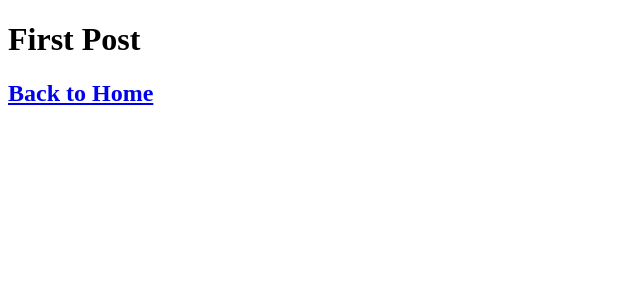
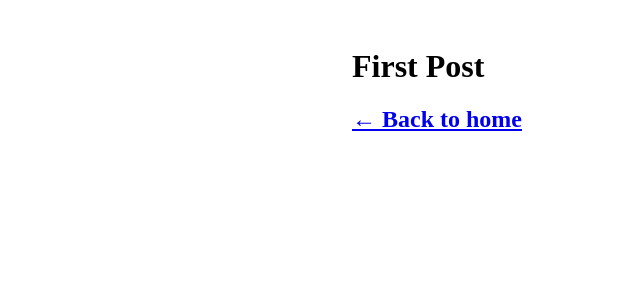
Before and after one commit to jundachen10/next.js.portfolio, a Next.js app: page /posts/first-post in a window 1280 px wide. Shown: the top 300 px of the page, without its empty margins (0-640 px from the left). Built offline with nearby package versions, Linux system fonts and the light colour scheme.

Commit message:
feat: add component directory

```diff
--- /dev/null
+++ b/components/layout.js
@@ -0,0 +1,5 @@
+import styles from './layout.module.css';
+
+export default function Layout({ children }) {
+  return <div className={styles.container}>{children}</div>;
+}
--- /dev/null
+++ b/components/layout.module.css
@@ -0,0 +1,5 @@
+.container {
+    max-width: 36rem;
+    padding: 0 1rem;
+    margin: 3rem auto 6rem;
+  }
--- a/pages/posts/first-post.js
+++ b/pages/posts/first-post.js
@@ -1,25 +1,17 @@
+import Head from 'next/head';
 import Link from 'next/link';
-import Image from 'next/image';
-import Head from 'next/head';
-import Script from 'next/script';
+import Layout from '../../components/layout';
 
 export default function FirstPost() {
   return (
-        <>
+    <Layout>
       <Head>
         <title>First Post</title>
       </Head>
-        <Script
-            src="https://connect.facebook.net/en_US/sdk.js"
-            strategy="lazyOnload"
-            onLoad={() =>
-                console.log('script loaded correctly')
-            }
-        />
       <h1>First Post</h1>
       <h2>
-                <Link href="/">Back to Home</Link>
+        <Link href="/">← Back to home</Link>
       </h2>
-        </>
+    </Layout>
   );
 }
```
Lines whose indentation alone changed are shown as unchanged.
